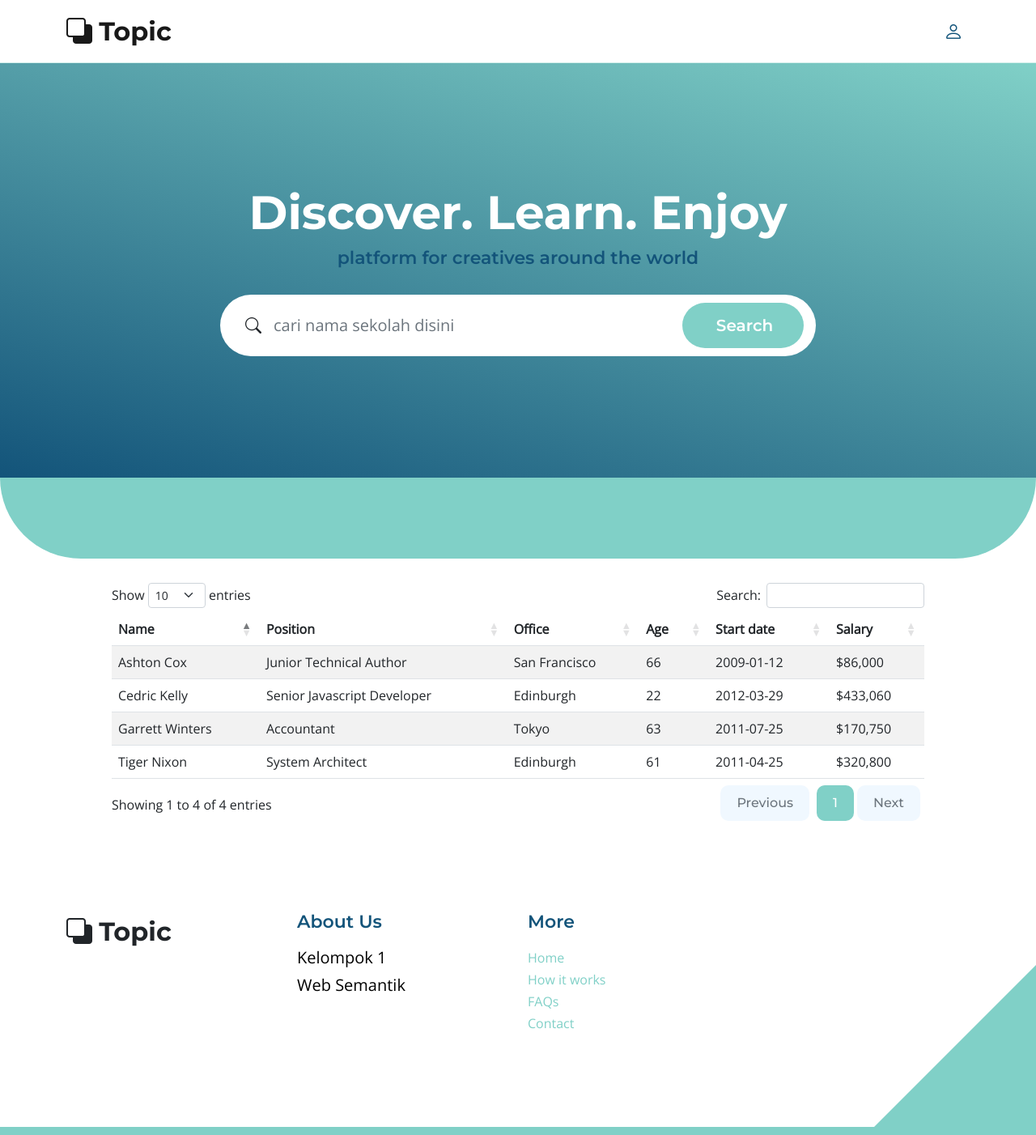
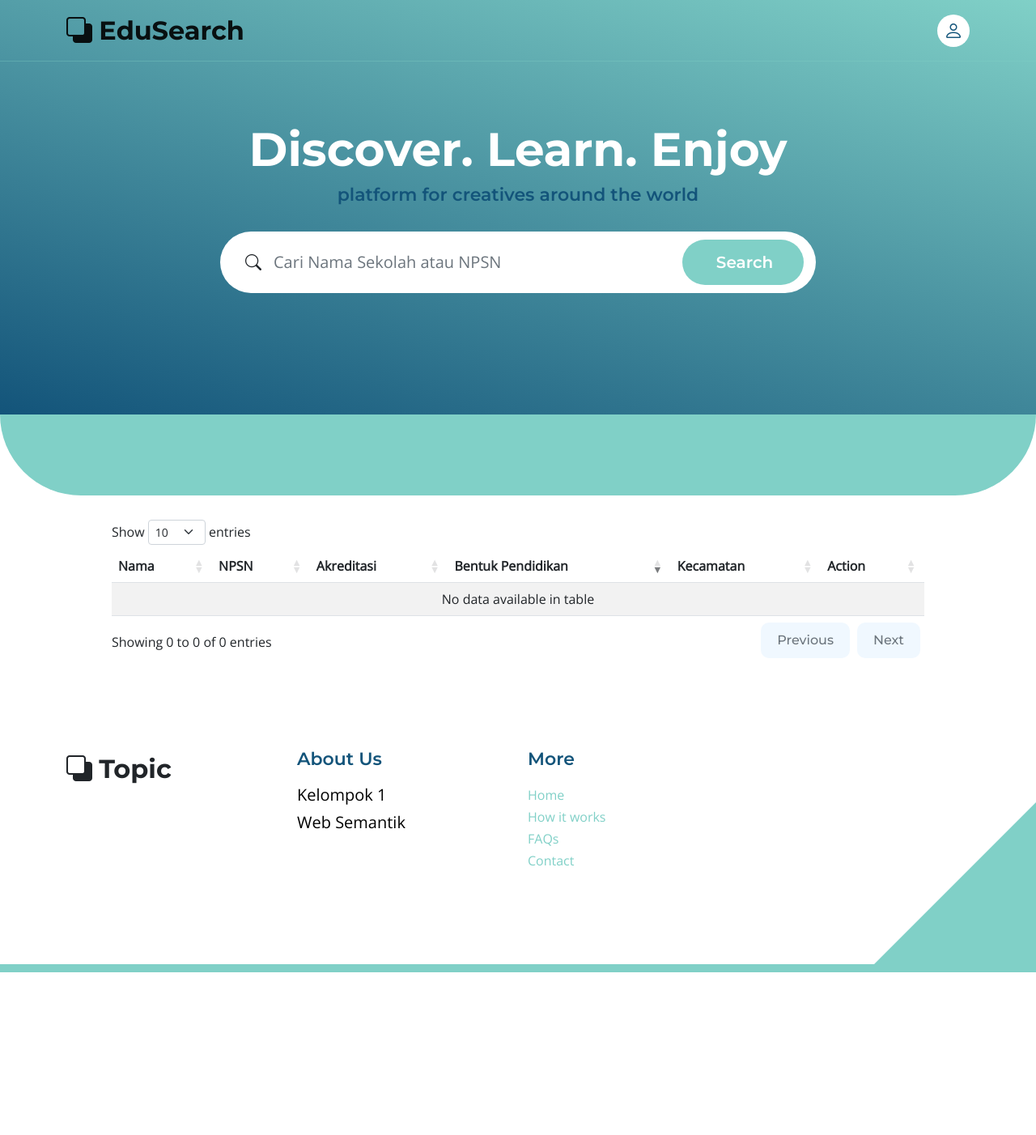
Before and after one commit to saidmazaya/EduSearch, a Flask app: template templates/index.html in a window 1280 px wide. Shown: the whole page at 81% size. After the commit the page ends 1201 px from the top, so only its background shows below. Run offline with Flask 3, Linux system fonts and the light colour scheme; the template is opened without the code that fills it, so the values that code supplies are empty; some libraries are stand-ins or nearby versions.

Commit message:
Fix formatting in topic-listing.html and add search functionality to index page

```diff
--- a/app.py
+++ b/app.py
@@ -1,10 +1,19 @@
-from flask import Flask, render_template
+from flask import Flask, render_template, jsonify, request
 from rdflib import Graph, Namespace,Literal,URIRef
 from rdflib.plugins.sparql import prepareQuery
 from SPARQLWrapper import SPARQLWrapper, JSON
+import json
+
 app = Flask(__name__)
 # Deklarasi Namespace
 INSTANSI_SUMUT = Namespace("https:///schema/Instansi_sumut#")
+PREFIXES = """
+    PREFIX rdf: <http://www.w3.org/1999/02/22-rdf-syntax-ns#>
+    PREFIX owl: <http://www.w3.org/2002/07/owl#>
+    PREFIX rdfs: <http://www.w3.org/2000/01/rdf-schema#>
+    PREFIX xsd: <http://www.w3.org/2001/XMLSchema#>
+    PREFIX instansi: <https:///schema/Instansi_sumut#>
+"""
 
 # Fungsi untuk menjalankan query SPARQL
 def run_query(query):
@@ -15,19 +24,33 @@ def run_query(query):
     return results["results"]["bindings"]
 
 # Query SPARQL untuk mendapatkan informasi tentang TK Ar-Rayhan School
-query_string = """
-PREFIX rdf: <http://www.w3.org/1999/02/22-rdf-syntax-ns#>
-PREFIX owl: <http://www.w3.org/2002/07/owl#>
-PREFIX rdfs: <http://www.w3.org/2000/01/rdf-schema#>
-PREFIX xsd: <http://www.w3.org/2001/XMLSchema#>
-PREFIX instansi: <https:///schema/Instansi_sumut#>
+query_string = f"""
+{PREFIXES}
 
 SELECT ?subject ?predicate ?object
-WHERE {
+WHERE {{
     ?subject instansi:namaSekolah "TK AR-RAYHAN SCHOOL" .
     ?subject ?predicate ?object .
-}
+}}
 """
+
+query_all = f"""
+{PREFIXES}
+
+SELECT DISTINCT  ?namaSekolah ?npsn ?akreditasi ?bentukPendidikan ?kecamatan
+WHERE {{
+    OPTIONAL {{
+        ?individu instansi:namaSekolah ?namaSekolah ;
+                instansi:NPSN ?npsn ;
+                instansi:akreditasi ?akreditasi ;
+                instansi:kindOf ?bentukPendidikan ;
+                instansi:locatedIn ?kecamatan .
+    }}
+}}
+"""
+
+    # nama , NPSN, bentuk pendidikan, Kecamatan, action
+#
 
 @app.route('/tk')
 def tk_ar_rayhan_info():
@@ -45,11 +68,61 @@ def home():
 
 @app.route('/index')
 def index():
-    return render_template('index.html')
+    keyword = request.args.get('keyword', default='', type=str)
 
-@app.route('/topic')
-def topic():
-    return render_template('topics.html')
+    # Your existing SPARQL query with multiple optional patterns for different criteria
+    query_all_a = f"""
+    {PREFIXES}
+
+    SELECT DISTINCT ?namaSekolah ?npsn ?akreditasi ?bentukPendidikan ?kecamatan
+    WHERE {{
+        ?individu instansi:namaSekolah ?namaSekolah ;
+                instansi:NPSN ?npsn ;
+                instansi:akreditasi ?akreditasi ;
+                instansi:kindOf ?bentukPendidikan ;
+                instansi:locatedIn ?kecamatan .
+
+        FILTER(
+            regex(STR(?namaSekolah), "{keyword}", "i") ||
+            regex(STR(?npsn), "{keyword}", "i")
+        )
+    }}
+    """
+    if keyword:
+        results = run_query(query_all_a)
+        return render_template('index.html', results=results, keyword=keyword)
+    else:
+        all_query = run_query(query_all)
+        return render_template('index.html', all_query=all_query, keyword=keyword)
+
+@app.route('/detail/<npsn>')
+def detail(npsn):
+    # SPARQL query to retrieve details for the specified NPSN
+    query_detail = f"""
+    {PREFIXES}
+
+    SELECT DISTINCT *
+    WHERE {{
+        BIND("{npsn}" AS ?targetNPSN)
+        OPTIONAL {{
+            ?individu instansi:NPSN ?targetNPSN ;
+                    instansi:namaSekolah ?namaSekolah ;
+                    instansi:alamat ?alamat ;
+                    instansi:lintang ?lintang ;
+                    instansi:bujur ?bujur ;
+                    instansi:akreditasi ?akreditasi ;
+                    instansi:kindOf ?bentukPendidikan ;
+                    instansi:locatedIn ?kecamatan .
+        }}
+    }}
+    """
+
+    # Execute the SPARQL query
+    data_detail = run_query(query_detail)
+
+
+    # Pass the results to the template
+    return render_template('detail.html', npsn=npsn, data=data_detail)
 
 
 if __name__ == '__main__':
--- a/templates/index.html
+++ b/templates/index.html
@@ -38,11 +38,11 @@ https://templatemo.com/tm-590-topic-listing
     <body id="top">
 
         <main>
-            <nav class="navbar navbar-expand-lg">
+            <nav class="navbar navbar-expand-lg fixed-top">
                 <div class="container">
-                    <a class="navbar-brand" href="index.html">
+                    <a class="navbar-brand" href="index">
                         <i class="bi-back"></i>
-                        <span>Topic</span>
+                        <span>EduSearch</span>
                     </a>
 
                     <div class="d-lg-none ms-auto me-4">
@@ -55,21 +55,7 @@ https://templatemo.com/tm-590-topic-listing
 
                     <div class="collapse navbar-collapse" id="navbarNav">
                         <ul class="navbar-nav ms-lg-5 me-lg-auto">
-                            <li class="nav-item">
-                                <a class="nav-link click-scroll" href="#section_1">Home</a>
-                            </li>
 
-
-
-                            <li class="nav-item dropdown">
-                                <a class="nav-link dropdown-toggle" href="#" id="navbarLightDropdownMenuLink" role="button" data-bs-toggle="dropdown" aria-expanded="false">Pages</a>
-
-                                <ul class="dropdown-menu dropdown-menu-light" aria-labelledby="navbarLightDropdownMenuLink">
-                                    <li><a class="dropdown-item" href="topics-listing.html">Topics Listing</a></li>
-
-                                    <li><a class="dropdown-item" href="contact.html">Contact Form</a></li>
-                                </ul>
-                            </li>
                         </ul>
 
                         <div class="d-none d-lg-block">
@@ -89,13 +75,13 @@ https://templatemo.com/tm-590-topic-listing
 
                             <h6 class="text-center">platform for creatives around the world</h6>
 
-                            <form method="get" class="custom-form mt-4 pt-2 mb-lg-0 mb-5" role="search">
+                            <form method="get" action="{{ url_for('index') }}" class="custom-form mt-4 pt-2 mb-lg-0 mb-5" role="search">
                                 <div class="input-group input-group-lg">
                                     <span class="input-group-text bi-search" id="basic-addon1">
 
                                     </span>
 
-                                    <input name="keyword" type="search" class="form-control" id="keyword" placeholder="cari nama sekolah disini" aria-label="Search">
+                                    <input name="keyword" type="search" class="form-control" id="keyword" placeholder="Cari Nama Sekolah atau NPSN" aria-label="Search">
 
                                     <button type="submit" class="form-control">Search</button>
                                 </div>
@@ -121,47 +107,44 @@ https://templatemo.com/tm-590-topic-listing
                 <table id="example" class="table table-striped" style="width:100%">
                     <thead>
                         <tr>
-                            <th>Name</th>
-                            <th>Position</th>
-                            <th>Office</th>
-                            <th>Age</th>
-                            <th>Start date</th>
-                            <th>Salary</th>
+                            <th>Nama</th>
+                            <th>NPSN</th>
+                            <th>Akreditasi</th>
+                            <th>Bentuk Pendidikan</th>
+                            <th>Kecamatan</th>
+                            <th>Action</th>
                         </tr>
                     </thead>
                     <tbody>
-                        <tr>
-                            <td>Tiger Nixon</td>
-                            <td>System Architect</td>
-                            <td>Edinburgh</td>
-                            <td>61</td>
-                            <td>2011-04-25</td>
-                            <td>$320,800</td>
-                        </tr>
-                        <tr>
-                            <td>Garrett Winters</td>
-                            <td>Accountant</td>
-                            <td>Tokyo</td>
-                            <td>63</td>
-                            <td>2011-07-25</td>
-                            <td>$170,750</td>
-                        </tr>
-                        <tr>
-                            <td>Ashton Cox</td>
-                            <td>Junior Technical Author</td>
-                            <td>San Francisco</td>
-                            <td>66</td>
-                            <td>2009-01-12</td>
-                            <td>$86,000</td>
-                        </tr>
-                        <tr>
-                            <td>Cedric Kelly</td>
-                            <td>Senior Javascript Developer</td>
-                            <td>Edinburgh</td>
-                            <td>22</td>
-                            <td>2012-03-29</td>
-                            <td>$433,060</td>
-                        </tr>
+                        {% if keyword %}
+                            {% for school in results %}
+                                <tr>
+                                    <td>{{ school["namaSekolah"]["value"] }}</td>
+                                    <td>{{ school["npsn"]["value"] }}</td>
+                                    <td>{{ school["akreditasi"]["value"] if school["akreditasi"]["value"] else "None" }}</td>
+                                    <td>{{ school["bentukPendidikan"]["value"].replace('https:///schema/Instansi_sumut#', '').replace('_', ' ') }}</td>
+                                    <td>{{ school["kecamatan"]["value"].replace('https:///schema/Instansi_sumut#Kecamatan', '').replace('_', ' ') }}</td>
+                                    <td>
+                                        <!-- Add action buttons or links as needed -->
+                                        <a href="{{ url_for('detail', npsn=school['npsn']['value']) }}">Details</a>
+                                    </td>
+                                </tr>
+                            {% endfor %}
+                        {% else %}
+                            {% for school in all_query %}
+                                <tr>
+                                    <td>{{ school["namaSekolah"]["value"] }}</td>
+                                    <td>{{ school["npsn"]["value"] }}</td>
+                                    <td>{{ school["akreditasi"]["value"] if school["akreditasi"]["value"] else "None" }}</td>
+                                    <td>{{ school["bentukPendidikan"]["value"].replace('https:///schema/Instansi_sumut#', '').replace('_', ' ') }}</td>
+                                    <td>{{ school["kecamatan"]["value"].replace('https:///schema/Instansi_sumut#Kecamatan', '').replace('_', ' ') }}</td>
+                                    <td>
+                                        <!-- Add action buttons or links as needed -->
+                                        <a href="{{ url_for('detail', npsn=school['npsn']['value']) }}">Details</a>
+                                    </td>
+                                </tr>
+                            {% endfor %}
+                        {% endif %}
                     </tbody>
                 </table>
             </section>
@@ -224,7 +207,16 @@ https://templatemo.com/tm-590-topic-listing
         <script src="js/custom.js"></script>
         <script src="https://cdn.datatables.net/1.13.6/js/jquery.dataTables.min.js"></script>
         <script src="https://cdn.datatables.net/1.13.6/js/dataTables.bootstrap5.min.js"></script>
-        <script> new DataTable('#example'); </script>
+        <script>
+            // new DataTable('#example');
+            // Initialize DataTable without search feature
+            document.addEventListener('DOMContentLoaded', function() {
+                var dataTable = new DataTable('#example', {
+                    searching: false,
+                    order: [[3, 'desc']],
+                });
+            });
+        </script>
 
     </body>
 </html>
--- a/templates/topic-listing.html
+++ b/templates/topic-listing.html
@@ -79,7 +79,7 @@ https://templatemo.com/tm-590-topic-listing
 
                                     <li><a class="dropdown-item" href="contact.html">Contact Form</a></li>
                                 </ul>
-                            </li>
+                            </li>{{  }}
                         </ul>
 
                         <div class="d-none d-lg-block">
```
Also changed, not shown: templates/detail.html (added, +301 -0 lines).
